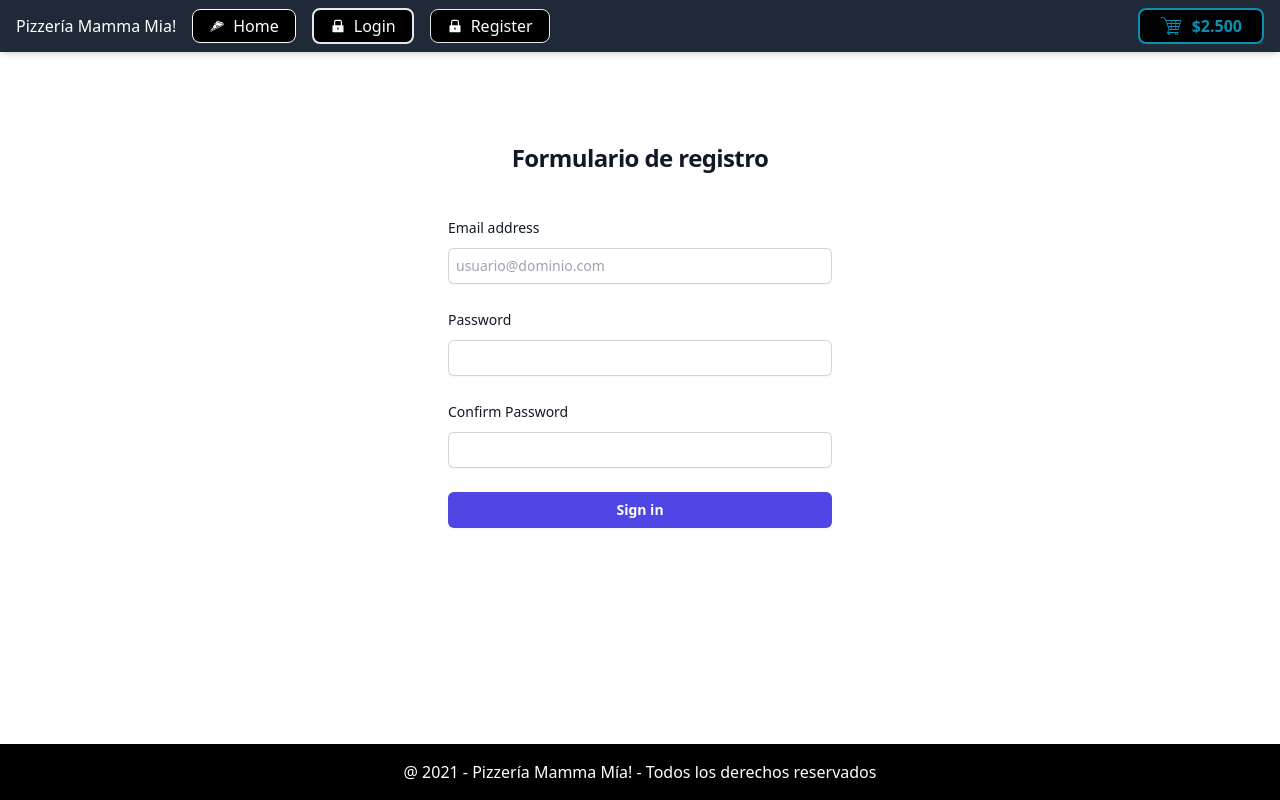
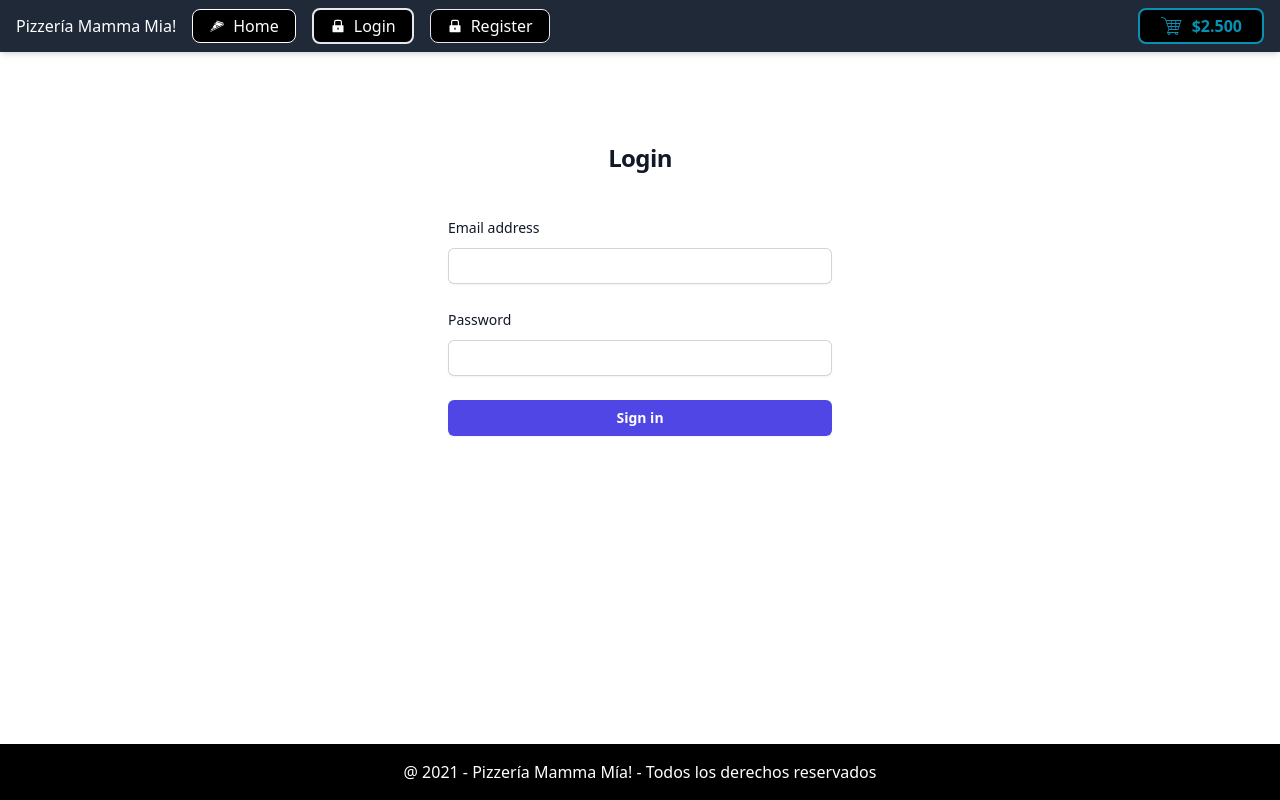
Before and after one commit to dtdavid/hito1_pizzeria, a React (Vite) app: page / in a window 1280 px wide. Built offline with nearby package versions, Linux system fonts and the light colour scheme.

Commit message:
formulario Login

```diff
--- a/src/App.jsx
+++ b/src/App.jsx
@@ -15,8 +15,8 @@ function App() {
       <div className = "flex-grow">
       {/* <Home /> */}
 
-      <Register/>
-      {/*<Login />*/}
+      {/*<Register/>*/}
+      <Login />
       </div>
       <Footer />
 
--- a/src/Login/Login.jsx
+++ b/src/Login/Login.jsx
@@ -1,6 +1,48 @@
-import React from 'react'
+import React, { useState } from 'react'
+
 
 const Login = () => {
+  const [email, setEmail] = useState('')
+  const [password, setPassword] = useState('')
+  //creamos un useState para mostrar un mensaje de error
+  const [error, setError] = useState('')
+  //creamos un useState para mostrar un mensaje de exito
+  const [exito, setExito] = useState('')
+
+  const enviar = (e) => {
+    //console.log(email, password)
+    e.preventDefault() // aquí evitamos el comportamiento del evento onSubmit y así podamos evaluar el formulario
+    //usamos expresiones RexExp para validaciones simples del campo email y password
+    const regexEmail = /^[^\s@]+@[^\s@]+\.[^\s@]+$/
+    const regexPassword = /^.{6,}$/
+    //validamos que los campos no se envíen vacíos
+    if(email.trim() == "" || password.trim() == "") {
+      //se mostrará el siguiente error
+      setError('los campos email o password están vacíos')
+      return
+    }
+    //validaremos que cumpla la expresión email
+    if (!regexEmail.test(email)) {
+      setError('el campo email no cumple los requisitos')
+      return
+    }
+    //validamos la expresión del password
+    if (!regexPassword.test(password)) {
+      setError("campo mínimo de 6 caractéres!")
+      return
+    }
+    //si cumple todo, mostramos un mensaje de éxito
+      setExito('Envío satisfactorio!')
+
+    setEmail('')
+    setPassword('')
+    setError('')
+
+    //tengo que ponerle un retardo al setExito para que muestre el error
+    setTimeout(() =>{
+    setExito('')}, 3000)
+  }
+
   return (
     <>
       <div className="flex min-h-full flex-1 flex-col justify-center px-6 py-12 lg:px-8">
@@ -11,12 +53,12 @@ const Login = () => {
   </h2>
 </div>
 
-{/* Formulario */}
+{/* ############################Formulario #########################################*/}
 
 <div className="mt-10 sm:mx-auto sm:w-full sm:max-w-sm">
-  <form action="#" method="POST" className="space-y-6">
+  <form /*action="#" method="POST"*/ className="space-y-6" onSubmit = {enviar}> {/*onSubmit que llama a la función enviar*/}
 
-    {/*input email */}
+    {/*##################################input email################################ */}
 
     <div>
       <label htmlFor="email" className="block text-sm/6 font-medium text-gray-900">
@@ -24,16 +66,18 @@ const Login = () => {
       </label>
       <div className="mt-2">
         <input
+          onChange={(e) => setEmail(e.target.value)}
+          value = {email}
           id="email"
           name="email"
-          type="email"
-          required
+          type="text"
+          //required
           autoComplete="email"
-          className="block w-full rounded-md border-0 py-1.5 text-gray-900 shadow-sm ring-1 ring-inset ring-gray-300 placeholder:text-gray-400 focus:ring-2 focus:ring-inset focus:ring-indigo-600 sm:text-sm/6"
+          className="block w-full rounded-md border-0 py-1.5 text-gray-900 shadow-sm ring-1 ring-inset ring-gray-300 placeholder:text-gray-400 focus:ring-2 focus:ring-inset focus:ring-indigo-600 sm:text-sm/6 pl-2"
         />
       </div>
     </div>
-    {/*Input password*/}
+    {/*##########################################Input password##########################*/}
     <div>
       <div className="flex items-center justify-between">
         <label htmlFor="password" className="block text-sm/6 font-medium text-gray-900">
@@ -43,17 +87,30 @@ const Login = () => {
       </div>
       <div className="mt-2">
         <input
+          onChange={(e) => setPassword(e.target.value)}
+          value = {password}
           id="password"
           name="password"
           type="password"
-          required
+          //required
           autoComplete="current-password"
-          className="block w-full rounded-md border-0 py-1.5 text-gray-900 shadow-sm ring-1 ring-inset ring-gray-300 placeholder:text-gray-400 focus:ring-2 focus:ring-inset focus:ring-indigo-600 sm:text-sm/6"
+          className="block w-full rounded-md border-0 py-1.5 text-gray-900 shadow-sm ring-1 ring-inset ring-gray-300 placeholder:text-gray-400 focus:ring-2 focus:ring-inset focus:ring-indigo-600 sm:text-sm/6 pl-2"
         />
       </div>
+
     </div>
-     {/*Input Sign in */}
+
+     {/*mostramos un condicional sencillo, para mostrar un span en caso de que hubiera un error
+     o salga bien el formulario*/}
+     {error && (
+     <span  className='w-full rounded-md border-0 my-1 py-1.5 text-red-600 shadow-sm'>{error}</span>
+     )}
+     {exito && (
+     <span  className='w-full rounded-md border-0 my-1 py-1.5 text-green-600 shadow-sm'>{exito}</span>
+     )}
     <div>
+
+       {/*######################################Input Sign in ############################ */}
       <button
         type="submit"
         className="flex w-full justify-center rounded-md bg-indigo-600 px-3 py-1.5 text-sm/6 font-semibold text-white shadow-sm hover:bg-indigo-500 focus-visible:outline focus-visible:outline-2 focus-visible:outline-offset-2 focus-visible:outline-indigo-600"
```
